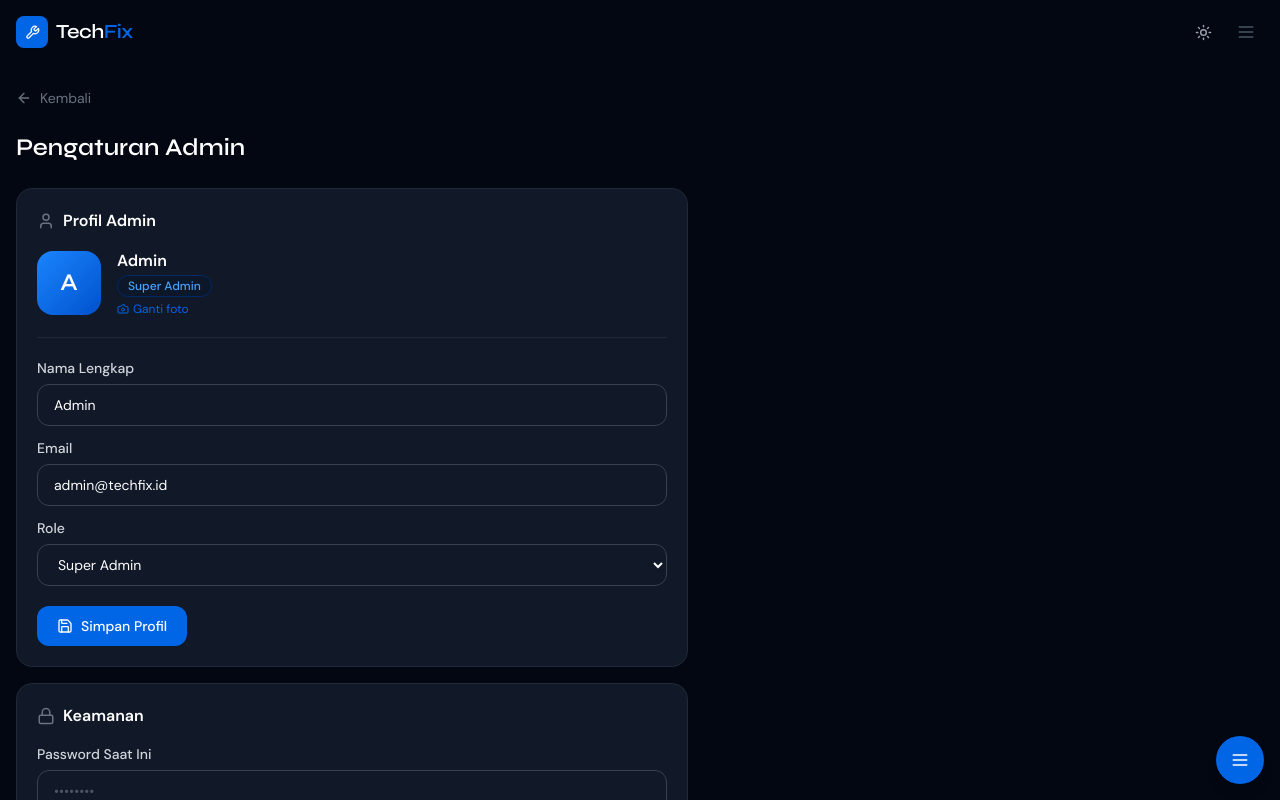
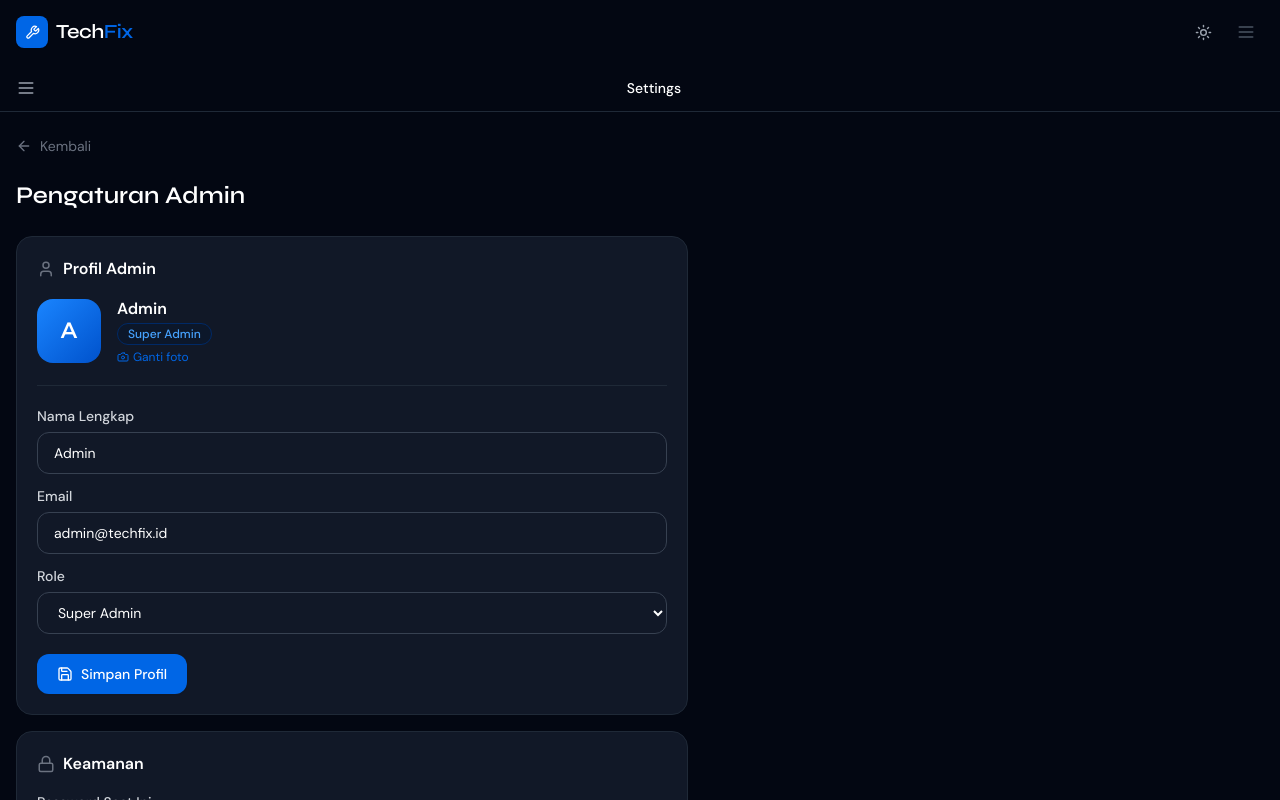
Before and after one commit to myousefg/TechFix, a React (Vite) app: page /admin/settings in a window 1280 px wide. Shown: the top 800 px of the page. Built offline with nearby package versions, Linux system fonts and the light colour scheme.

Commit message:
fix(admin): refine desktop sidebar layout

```diff
--- a/src/pages/admin/index.jsx
+++ b/src/pages/admin/index.jsx
@@ -30,6 +30,12 @@ export function AdminLayout({ children }) {
     { icon: SettingsIcon, label: 'Settings',             path: '/admin/settings' },
   ]
 
+  const getPageTitle = (pathname) => {
+    if (pathname === '/admin' || pathname === '/admin/') return 'Dashboard Admin'
+    const link = links.find(l => pathname.startsWith(l.path) && l.path !== '/admin')
+    return link ? link.label : 'Admin'
+  }
+
   return (
     <div className="pt-16 min-h-screen bg-gray-50 dark:bg-gray-950">
       <Toaster position="top-right" />
@@ -45,9 +51,19 @@ export function AdminLayout({ children }) {
         </button>
       </aside>
 
-      <button onClick={() => setSidebarOpen(o=>!o)} className="md:hidden fixed bottom-4 right-4 z-50 w-12 h-12 rounded-full bg-brand-500 text-white flex items-center justify-center shadow-lg">
-        {sidebarOpen ? <X size={20} /> : <Menu size={20} />}
-      </button>
+      <div className="lg:hidden sticky top-16 z-30 bg-white dark:bg-gray-950 border-b border-gray-200 dark:border-gray-800 px-4 h-12 flex items-center">
+        <button
+          onClick={() => setSidebarOpen(true)}
+          className="p-2 -ml-2 text-gray-600 dark:text-gray-400 hover:text-gray-900 dark:hover:text-white transition-colors"
+          aria-label="Buka menu"
+        >
+          <Menu size={20} />
+        </button>
+
+        <div className="flex-1 text-center font-medium text-sm text-gray-900 dark:text-white">
+          {getPageTitle(location.pathname)}
+        </div>
+      </div>
       {sidebarOpen && (
         <div className="md:hidden fixed inset-0 z-40 bg-black/40" onClick={() => setSidebarOpen(false)}>
           <div className="bg-white dark:bg-gray-900 w-56 h-full px-3 py-4 pt-20 overflow-y-auto" onClick={e => e.stopPropagation()}>
@@ -60,7 +76,7 @@ export function AdminLayout({ children }) {
         </div>
       )}
 
-      <main className="md:pl-56 px-4 md:px-6 py-6 max-w-7xl">
+      <main className="lg:pl-64 px-4 lg:px-8 py-6 max-w-[calc(100%-16rem)] lg:max-w-none">
         {children}
       </main>
     </div>
```
